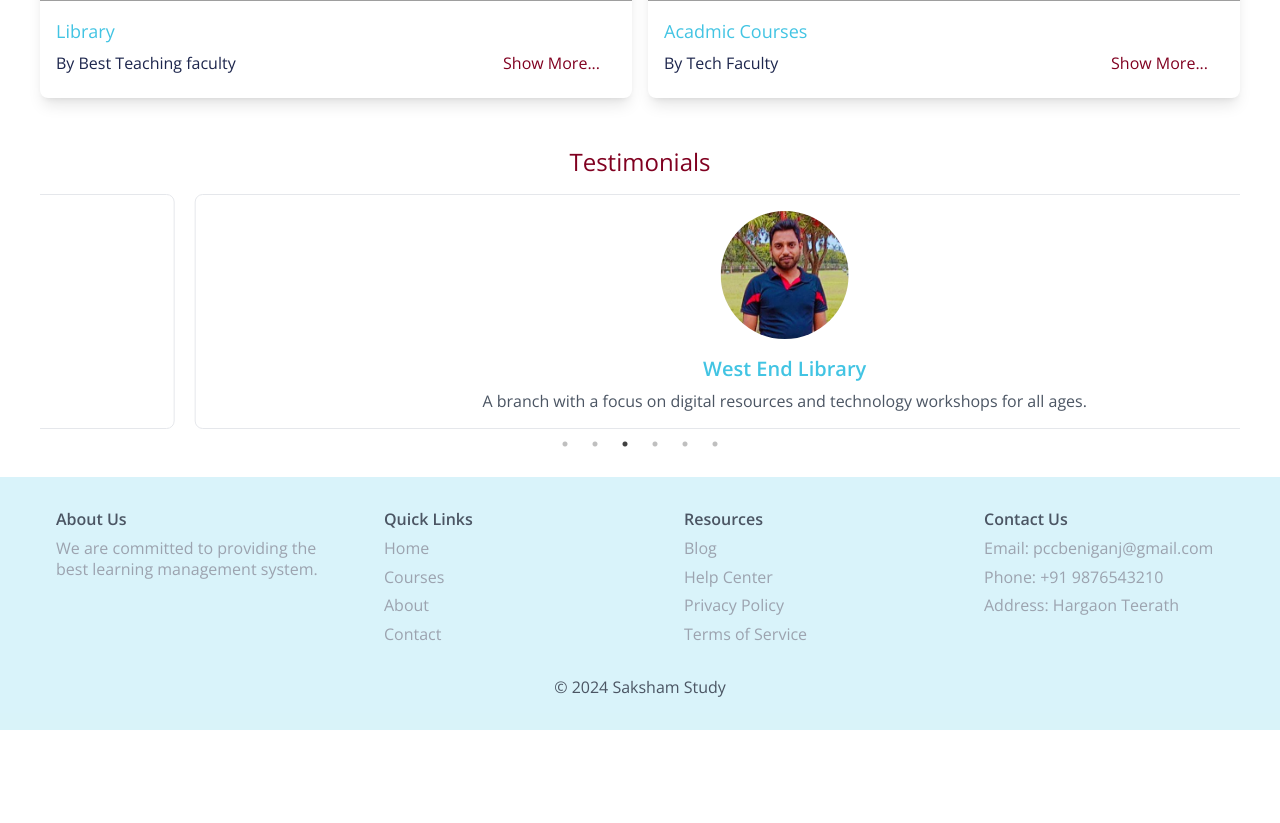
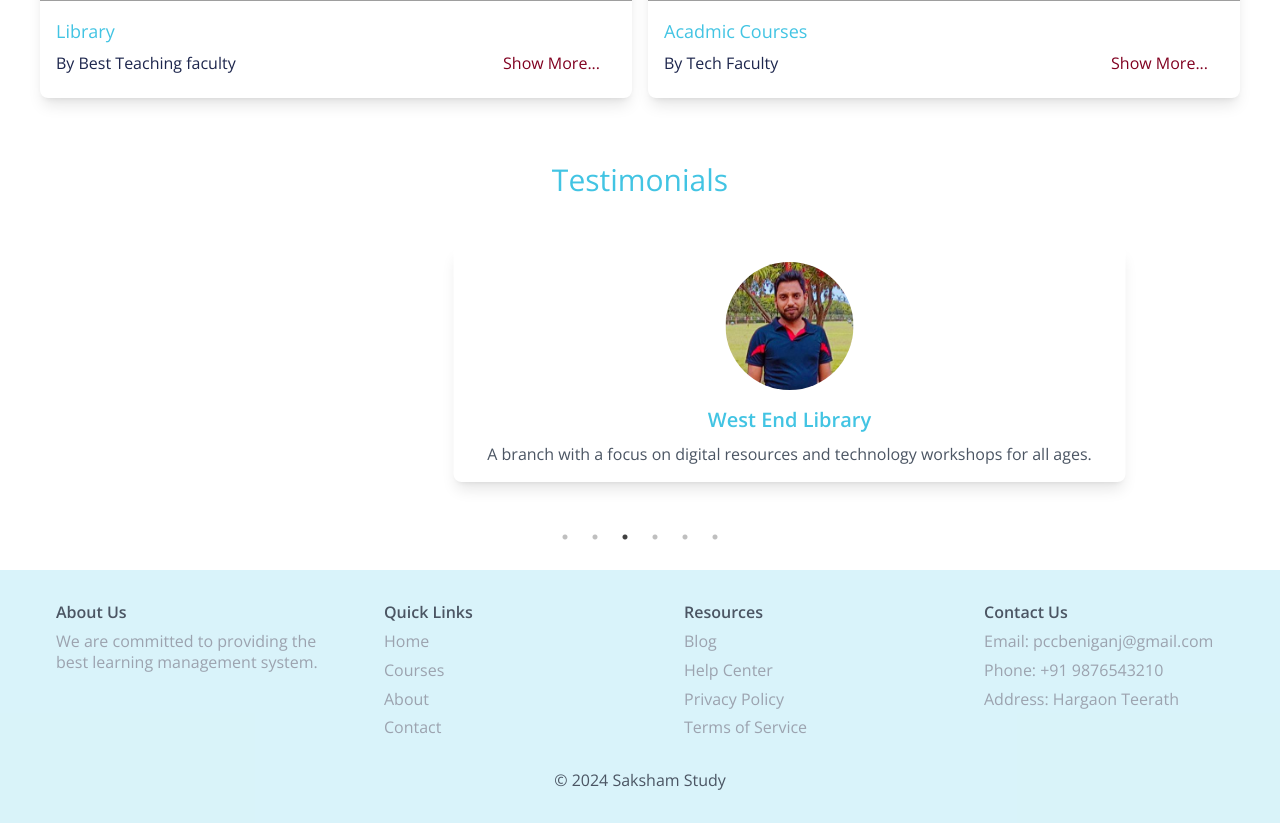
Before and after one commit to codeservier/sakshamstudy, a React (Vite) app: page / in a window 1280 px wide. Shown: the part 3860-4683 px from the top of the page. Before the commit the page ends 4590 px from the top, so only its background shows below. Built offline with nearby package versions, Linux system fonts and the light colour scheme; grey boxes are pictures that could not be loaded.

Commit message:
card view for testominials

```diff
--- a/src/components/Testimonials.jsx
+++ b/src/components/Testimonials.jsx
@@ -1,4 +1,3 @@
-// src/components/TopInstructor.jsx
 import React from "react";
 import Slider from "react-slick";
 import image1 from "../assets/sk.png";
@@ -42,6 +41,7 @@ const libraryData = [
     image: image6,
   },
 ];
+
 // Slider settings
 const sliderSettings = {
   dots: true,
@@ -51,17 +51,19 @@ const sliderSettings = {
   slidesToScroll: 1,
   autoplay: true,
   autoplaySpeed: 3000,
+  centerMode: true,
+  centerPadding: '20px', // Adjust padding for responsiveness
 };
 
 const Testimonials = () => {
   return (
-    <div className="container mx-auto p-4 my-4">
-      <h1 className="text-2xl font-medium text-[#800020] mb-4 text-center">
+    <div className="container mx-auto px-4 py-8">
+      <h1 className="text-2xl sm:text-3xl font-medium mb-8 text-center">
         Testimonials
       </h1>
-      <Slider {...sliderSettings} className="">
+      <Slider {...sliderSettings} className="relative">
         {libraryData.map((card, index) => (
-          <div key={index} className="flex justify-center">
+          <div key={index} className="flex justify-center px-2">
             <TopInstructorCard
               title={card.title}
               description={card.description}
--- a/src/components/card/TopInstructorCard.jsx
+++ b/src/components/card/TopInstructorCard.jsx
@@ -1,12 +1,15 @@
-// src/components/card/TopInstructorCard.jsx
 import React from "react";
 
 const TopInstructorCard = ({ title, description, image }) => {
   return (
-    <div className=" p-4 mr-5 hover:scale-95  duration-300 transition-all bg-white border rounded-lg  mx-auto flex flex-col items-center text-center">
-      <img src={image} alt={title} className="w-32 h-32 object-cover rounded-full mb-4" />
-      <h2 className="text-xl font-semibold mb-2">{title}</h2>
-      <p className="text-gray-600">{description}</p>
+    <div className="p-4 m-4 shadow-lg hover:shadow-xl duration-300 transition-shadow hover:bg-secondary/10 bg-white rounded-lg mx-auto flex flex-col items-center text-center max-w-sm sm:max-w-md md:max-w-lg lg:max-w-xl xl:max-w-2xl">
+      <img
+        src={image}
+        alt={title}
+        className="w-24 h-24 sm:w-32 sm:h-32 object-cover rounded-full mb-4"
+      />
+      <h2 className="text-lg sm:text-xl font-semibold mb-2">{title}</h2>
+      <p className="text-sm sm:text-base text-gray-600">{description}</p>
     </div>
   );
 };
--- a/tailwind.config.js
+++ b/tailwind.config.js
@@ -3,6 +3,10 @@ export default {
   content: ["./index.html", "./src/**/*.{js,ts,jsx,tsx}"],
   theme: {
     extend: {
+      boxShadow: {
+        'custom-light': '0 4px 6px rgba(0, 0, 0, 0.1), 0 1px 3px rgba(0, 0, 0, 0.08)',
+        'custom-heavy': '0 10px 20px rgba(0, 0, 0, 0.2), 0 4px 5px rgba(0, 0, 0, 0.12)',
+      },
       colors: {
         primary: "#42c4e3",
         secondary: "#ffc61a",
```
